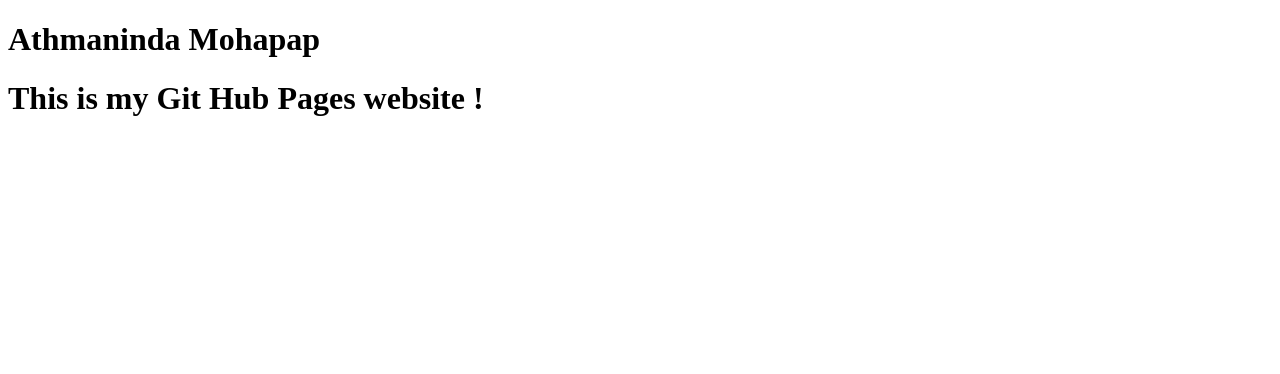
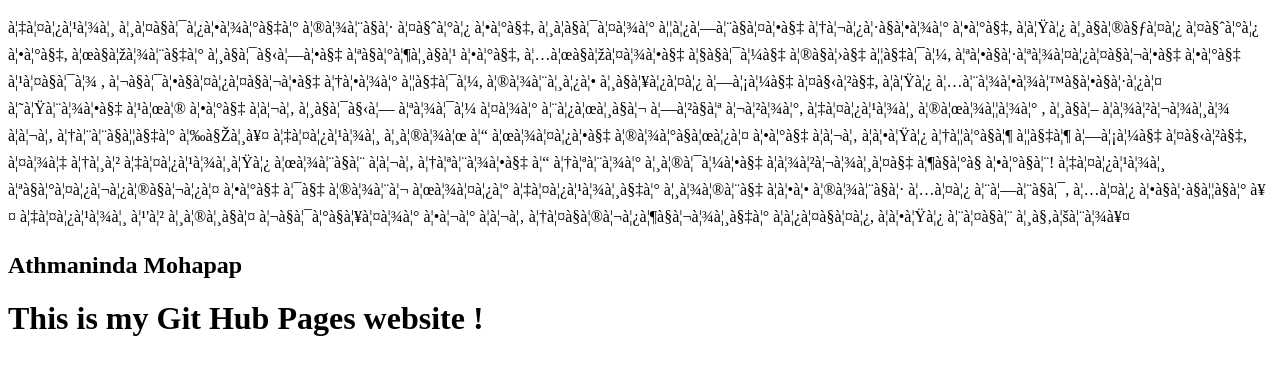
Before and after one commit to promitosh/promitosh.github.io, a plain HTML site: page index.html in a window 1280 px wide. Drawn offline with Linux system fonts and the light colour scheme.

Commit message:
index.html file

```diff
--- a/index.html
+++ b/index.html
@@ -3,11 +3,18 @@
 <meta charset utf-8>
 
 <head>
-<title> Git Hub page web</title>
+<title> GitHubpage website</title>
 
 </head>
 <body>
-<h1>Athmaninda Mohapap</h1>
+<p>
+ইতিহাস সত্যিকারের মানুষ তৈরি করে, সভ্যতার দিগন্তকে আবিষ্কার করে, এটি স্মৃতি তৈরি করে, জ্ঞানের সুযোগকে প্রশস্হ করে, অজ্ঞতাকে ধুয়ে মুছে দেয়, পক্ষপাতিত্বকে করে হত্যা , ব্যক্তিত্বকে আকার দেয়, মানসিক স্থিতি গড়ে তোলে, এটি অনাকাঙ্ক্ষিত ঘটনাকে হজম করে এবং সুযোগ পায় তার নিজস্ব গল্প বলার,  ইতিহাস মজাদার , সুখ ভালবাসা এবং আনন্দের উৎস।
+ইতিহাস সমাজ ও জাতিকে মার্জিত করে এবং একটি  আদর্শ দেশ গড়ে তোলে, তাই আসল ইতিহাসটি জানুন এবং আপনাকে ও আপনার সময়কে ভালবাসতে শুরু করুন!
+ইতিহাস প্রতিবিম্বিত করে যে মানব জাতির ইতিহাসের সামনে  একক  মানুষ  অতি নগন্য, অতি ক্ষুদ্র ।
+
+ইতিহাস হ'ল সমস্ত ব্যর্থতার কবর এবং আত্মবিশ্বাসের ভিত্তি, একটি নতুন সূচনা।
+</p>
+<h2>Athmaninda Mohapap</h2>
 <h1>This is my Git Hub Pages website !</h1>
 
 </body>
```
